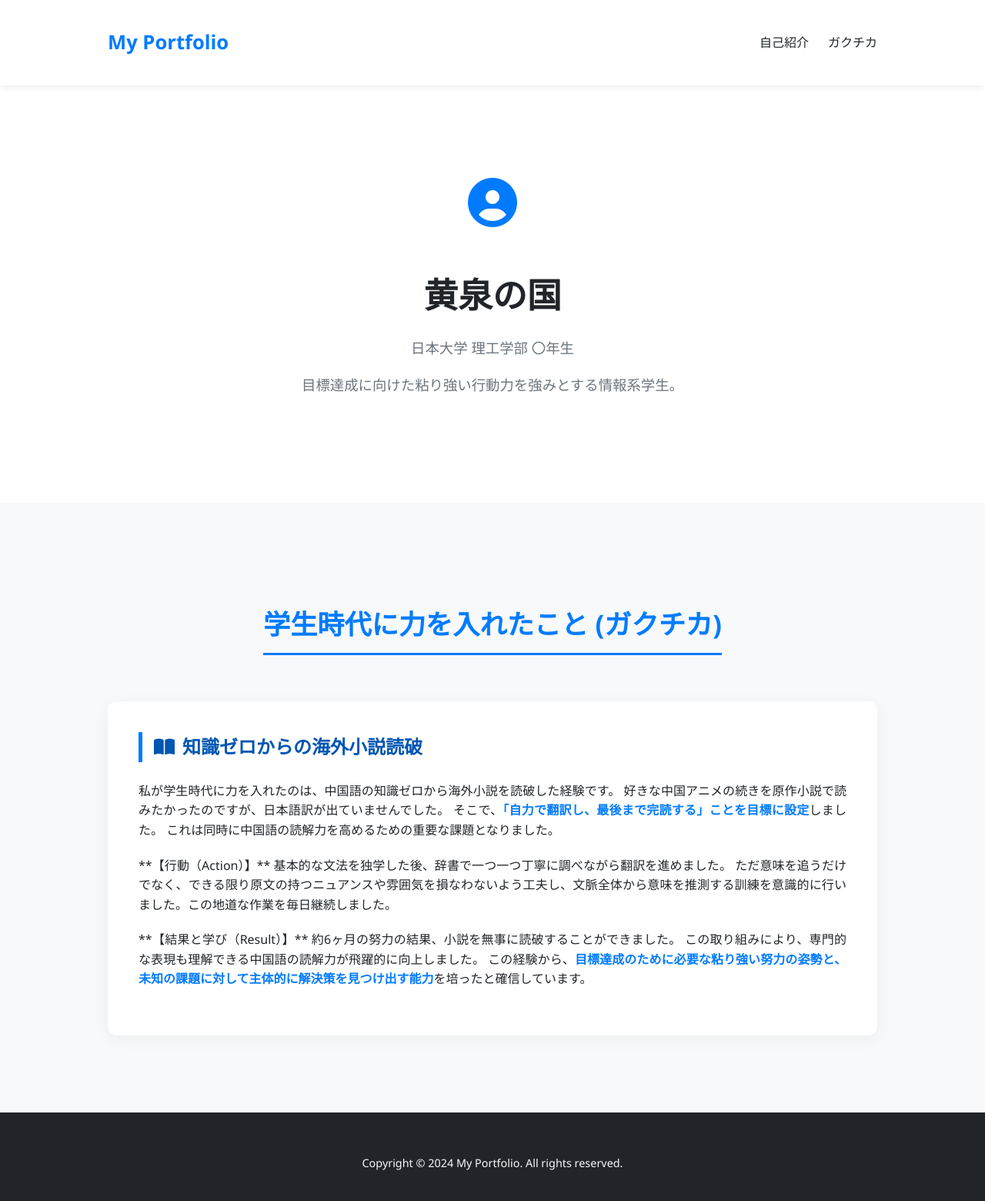
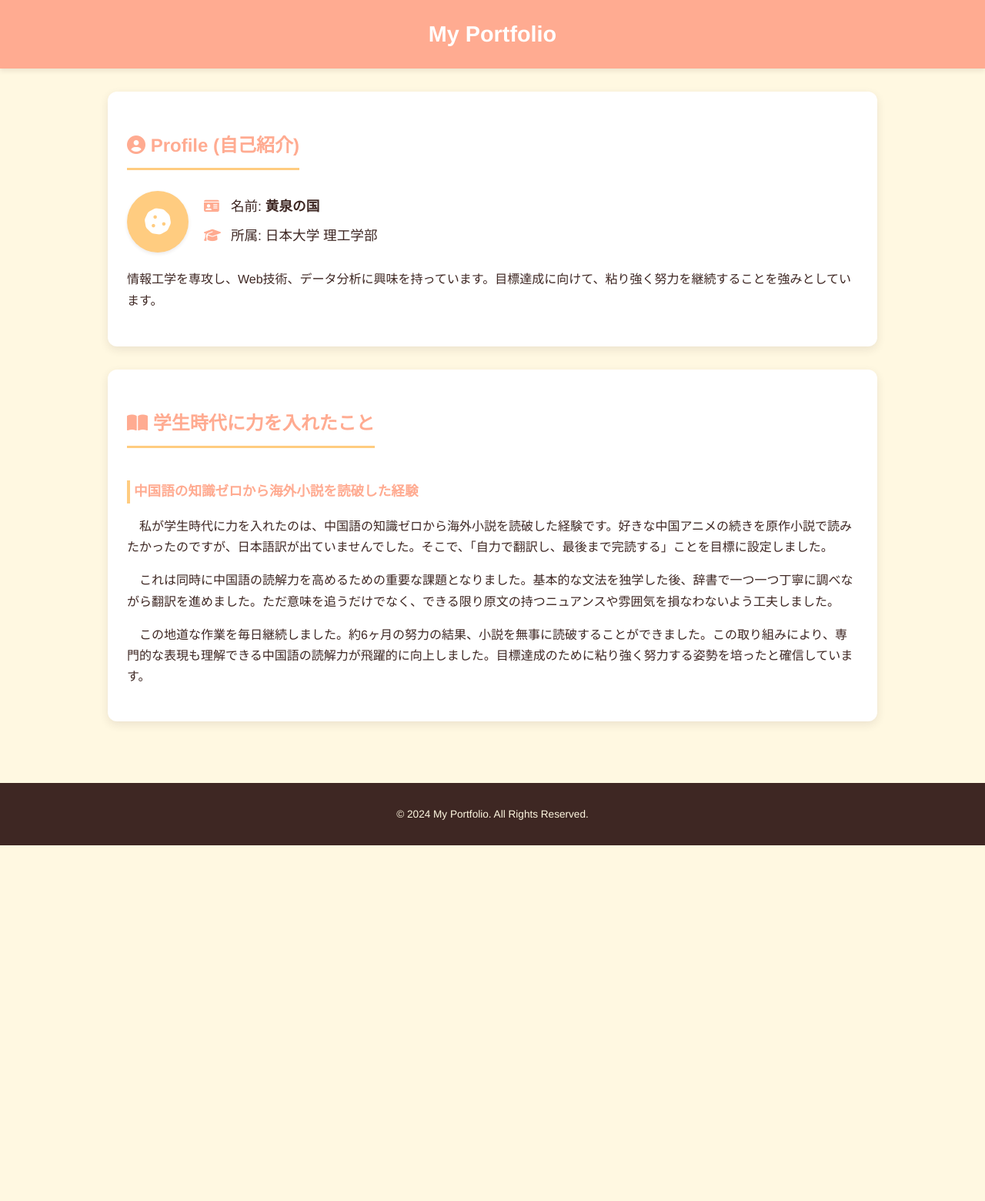
Before and after one commit to iyoritsbaki/portfolio, a plain HTML site: page index.html in a window 1280 px wide. Shown: the whole page at 77% size. After the commit the page ends 1098 px from the top, so only its background shows below. Drawn offline with Linux system fonts and the light colour scheme; a small style sheet from the web is missing.

Commit message:
index.html

```diff
--- a/index.html
+++ b/index.html
@@ -4,263 +4,244 @@
     <meta charset="UTF-8">
     <meta name="viewport" content="width=device-width, initial-scale=1.0">
     <title>My Portfolio - [黄泉の国]</title>
-    <!-- Font Awesome CDN for icons -->
-    <link rel="stylesheet" href="https://cdnjs.cloudflare.com/ajax/libs/font-awesome/6.4.0/css/all.min.css">
+    <!-- Font Awesome CDN for icons (External image file replacement) -->
+    <link rel="stylesheet" href="https://cdnjs.cloudflare.com/ajax/libs/font-awesome/6.4.0/css/all.min.css" xintegrity="sha512-iecdL6C/HqU28iM7b+g62H7oA60hTq5J/kR5tTzK4jA8n1zO/l2P/h3kG6vRj5V1/9lC8e4/w5m5I5R6t5D5V5" crossorigin="anonymous" referrerpolicy="no-referrer" />
     <style>
-        /* カラーパレットと基本設定 */
+        /*
+         * 技術要件4: 配色「おなかがすきそうなデザイン」（カスタード、ピーチ、ダークチョコレート）
+         */
         :root {
-            --primary-blue: #007BFF; /* メインカラー（青） */
-            --secondary-blue: #0056b3; /* ホバー用（濃い青） */
-            --text-dark: #212529;    /* テキスト（濃いグレー） */
-            --text-light: #6c757d;   /* サブテキスト（薄いグレー） */
-            --bg-light: #f8f9fa;     /* セクション背景（非常に薄いグレー） */
-            --bg-white: #ffffff;     /* 主要背景（白） */
-            --font-main: 'Segoe UI', 'Helvetica Neue', Arial, sans-serif;
+            --color-primary: #FFAB91; /* 淡いコーラルピンク/ピーチ (Accent) */
+            --color-secondary: #FFCC80; /* 淡いアプリコット/カスタード (Button/Highlight) */
+            --color-background: #FFF8E1; /* 非常に薄いクリーム (Main Background) */
+            --color-text: #3E2723; /* ダークチョコレート (Main Text) */
+            --color-light: #FFFFFF; /* 白 (Card Background) */
+            --color-shadow: rgba(62, 39, 35, 0.1); /* 影色 */
+            --font-family-main: "Helvetica Neue", "Arial", "Hiragino Kaku Gothic ProN", "Meiryo", sans-serif;
         }
 
-        /* 全体スタイル */
+        /* 技術要件3: レスポンシブデザインの基盤 */
         body {
-            font-family: var(--font-main);
-            color: var(--text-dark);
-            line-height: 1.6;
+            font-family: var(--font-family-main);
+            color: var(--color-text);
+            background-color: var(--color-background);
+            line-height: 1.7;
             margin: 0;
             padding: 0;
-            background-color: var(--bg-light);
-            scroll-behavior: smooth;
+            min-height: 100vh;
+            display: flex;
+            flex-direction: column;
         }
 
+        /* 全体のコンテナ */
         .container {
-            width: 90%;
+            width: 100%;
             max-width: 1000px;
             margin: 0 auto;
-            padding: 20px 0;
+            padding: 0 16px;
         }
 
-        /* ヘッダー/ナビゲーション */
+        /* 1. ヘッダー */
         header {
-            background-color: var(--bg-white);
-            box-shadow: 0 2px 10px rgba(0, 0, 0, 0.08);
+            background-color: var(--color-primary);
+            color: var(--color-light);
+            padding: 20px 0;
+            box-shadow: 0 3px 6px var(--color-shadow);
             position: sticky;
             top: 0;
             z-index: 100;
         }
 
-        nav {
-            display: flex;
-            justify-content: space-between;
-            align-items: center;
-            padding: 15px 0;
-        }
-
-        .logo {
-            font-size: 1.6rem;
-            font-weight: 700;
-            color: var(--primary-blue);
-            text-decoration: none;
-        }
-
-        nav ul {
-            list-style: none;
+        header h1 {
+            font-size: 1.8rem;
             margin: 0;
-            padding: 0;
-            display: flex;
-        }
-
-        nav ul li {
-            margin-left: 25px;
-        }
-
-        nav ul li a {
-            text-decoration: none;
-            color: var(--text-dark);
-            font-weight: 500;
-            transition: color 0.3s;
-        }
-
-        nav ul li a:hover {
-            color: var(--primary-blue);
-        }
-
-        /* セクション共通スタイル */
-        section {
-            padding: 80px 0;
-        }
-
-        .section-title {
-            text-align: center;
-            margin-bottom: 60px;
-            font-size: 2.2rem;
-            color: var(--primary-blue);
-            border-bottom: 3px solid var(--primary-blue);
-            display: inline-block;
-            padding-bottom: 10px;
-        }
-
-        /* 自己紹介セクション */
-        #introduction {
-            background-color: var(--bg-white);
-            padding-top: 100px;
-            padding-bottom: 100px;
             text-align: center;
         }
 
-        .profile-icon {
-            font-size: 4rem;
-            color: var(--primary-blue);
-            margin-bottom: 15px;
+        /* メインコンテンツエリア */
+        main {
+            flex-grow: 1;
+            padding-top: 30px;
+            padding-bottom: 50px;
         }
 
-        #introduction h1 {
-            font-size: 2.8rem;
-            margin-bottom: 5px;
-            color: var(--text-dark);
+        /* カードデザイン（セクション） */
+        .section-card {
+            background-color: var(--color-light);
+            padding: 30px 25px;
+            margin-bottom: 30px;
+            border-radius: 12px;
+            box-shadow: 0 4px 12px var(--color-shadow);
         }
 
-        #introduction p {
-            font-size: 1.15rem;
-            color: var(--text-light);
+        .section-card h2 {
+            font-size: 1.5rem;
+            color: var(--color-primary);
+            border-bottom: 3px solid var(--color-secondary);
+            padding-bottom: 8px;
+            margin-bottom: 25px;
+            display: inline-block; /* ピーチ色のライン幅をテキストに合わせる */
         }
 
-        /* ガクチカセクション */
-        #gacuchika {
-            background-color: var(--bg-light);
+        /* 2. 自己紹介セクション */
+        .profile-info {
+            display: flex;
+            align-items: center;
+            gap: 20px;
+            margin-bottom: 20px;
         }
 
-        .gacuchika-content {
-            background-color: var(--bg-white);
-            padding: 40px;
-            border-radius: 12px;
-            box-shadow: 0 5px 20px rgba(0, 0, 0, 0.05);
+        /* アイコンの代わりとなる色付きボックス（プロフィール画像代用） */
+        .profile-icon-box {
+            /* 技術要件2: 外部画像不使用のため、CSSボックスで代用 */
+            width: 80px;
+            height: 80px;
+            background-color: var(--color-secondary); /* カスタード色 */
+            border-radius: 50%; /* 丸形 */
+            display: flex;
+            justify-content: center;
+            align-items: center;
+            flex-shrink: 0;
+            box-shadow: 0 2px 4px var(--color-shadow);
         }
 
-        .gacuchika-content h3 {
-            font-size: 1.5rem;
-            color: var(--secondary-blue);
-            margin-top: 0;
-            border-left: 5px solid var(--primary-blue);
-            padding-left: 15px;
-            margin-bottom: 25px;
+        .profile-icon-box i {
+            color: var(--color-light);
+            font-size: 36px;
         }
 
-        .gacuchika-content p {
-            margin-bottom: 20px;
-            text-align: justify;
+        .info-detail p {
+            margin: 8px 0;
+            font-size: 1.1rem;
         }
 
-        .highlight {
-            font-weight: 700;
-            color: var(--primary-blue);
+        .info-detail i {
+            width: 20px; /* アイコンの幅を揃える */
+            margin-right: 10px;
+            color: var(--color-primary);
         }
 
-        /* フッター */
-        footer {
-            background-color: var(--text-dark);
-            color: var(--bg-light);
-            text-align: center;
-            padding: 20px 0;
-            font-size: 0.9rem;
+        /* 3. ガクチカセクション */
+        .gakuchika-summary {
+            font-size: 1.1rem;
+            font-weight: bold;
+            color: var(--color-primary);
+            margin-bottom: 15px;
+            padding-left: 5px;
+            border-left: 4px solid var(--color-secondary);
         }
 
-        /* レスポンシブデザイン（モバイル対応） */
-        @media (max-width: 768px) {
-            nav {
-                flex-direction: column;
+        .gakuchika-text p {
+            margin-bottom: 15px;
+            text-indent: 1em; /* 段落の始まりにインデント */
+        }
+
+        /* 4. フッター */
+        footer {
+            background-color: var(--color-text); /* ダークチョコレート色 */
+            color: var(--color-background);
+            text-align: center;
+            padding: 15px 0;
+            margin-top: auto; /* mainの下に固定 */
+            font-size: 0.85rem;
+        }
+
+        /*
+         * 技術要件3: レスポンシブデザインの調整（主にスマートフォン向け）
+         */
+        @media (max-width: 600px) {
+            header h1 {
+                font-size: 1.5rem;
             }
 
-            nav ul {
-                margin-top: 15px;
-                flex-wrap: wrap;
-                justify-content: center;
+            .section-card {
+                padding: 20px 15px;
+                margin-bottom: 20px;
             }
 
-            nav ul li {
-                margin: 5px 10px;
+            .section-card h2 {
+                font-size: 1.3rem;
+                margin-bottom: 20px;
             }
 
-            #introduction h1 {
-                font-size: 2rem;
+            /* スマホでプロフィールアイコンを上部に配置 */
+            .profile-info {
+                flex-direction: column;
+                align-items: flex-start;
+                gap: 15px;
             }
 
-            .section-title {
-                font-size: 1.8rem;
+            .profile-icon-box {
+                width: 70px;
+                height: 70px;
             }
 
-            section {
-                padding: 60px 0;
+            .profile-icon-box i {
+                font-size: 30px;
             }
 
-            .gacuchika-content {
-                padding: 25px;
+            .info-detail p {
+                font-size: 1rem;
+            }
+
+            .gakuchika-summary {
+                font-size: 1rem;
             }
         }
     </style>
 </head>
 <body>
 
-    <!-- ヘッダー -->
+    <!-- 1. ヘッダー -->
     <header>
         <div class="container">
-            <nav>
-                <a href="#introduction" class="logo">My Portfolio</a>
-                <ul>
-                    <li><a href="#introduction">自己紹介</a></li>
-                    <li><a href="#gacuchika">ガクチカ</a></li>
-                </ul>
-            </nav>
+            <h1>My Portfolio</h1>
         </div>
     </header>
 
     <main>
-        <!-- 自己紹介セクション -->
-        <section id="introduction">
-            <div class="container">
-                <!-- 外部画像不使用のためFontAwesomeアイコンで代用 -->
-                <i class="fas fa-user-circle profile-icon" aria-hidden="true"></i>
-                <h1>黄泉の国</h1>
-                <p>日本大学 理工学部 〇年生</p>
-                <p>目標達成に向けた粘り強い行動力を強みとする情報系学生。</p>
-            </div>
-        </section>
+        <div class="container">
 
-        <!-- ガクチカセクション -->
-        <section id="gacuchika">
-            <div class="container">
-                <div style="text-align: center;">
-                    <h2 class="section-title">学生時代に力を入れたこと (ガクチカ)</h2>
+            <!-- 2. 自己紹介セクション -->
+            <section id="profile" class="section-card">
+                <h2><i class="fa-solid fa-user-circle"></i> Profile (自己紹介)</h2>
+
+                <div class="profile-info">
+                    <!-- プロフィール画像代わりのCSSボックス -->
+                    <div class="profile-icon-box">
+                        <i class="fa-solid fa-cookie"></i>
+                    </div>
+                    <div class="info-detail">
+                        <p><i class="fa-solid fa-id-card"></i> 名前: <strong>黄泉の国</strong></p>
+                        <p><i class="fa-solid fa-graduation-cap"></i> 所属: 日本大学 理工学部</p>
+                    </div>
                 </div>
 
-                <div class="gacuchika-content">
-                    <h3><i class="fas fa-book-open" style="margin-right: 10px;"></i>知識ゼロからの海外小説読破</h3>
+                <p>情報工学を専攻し、Web技術、データ分析に興味を持っています。目標達成に向けて、粘り強く努力を継続することを強みとしています。</p>
+            </section>
 
-                    <p>
-                        私が学生時代に力を入れたのは、中国語の知識ゼロから海外小説を読破した経験です。
-                        好きな中国アニメの続きを原作小説で読みたかったのですが、日本語訳が出ていませんでした。
-                        そこで、<span class="highlight">「自力で翻訳し、最後まで完読する」ことを目標に設定</span>しました。
-                        これは同時に中国語の読解力を高めるための重要な課題となりました。
-                    </p>
+            <!-- 3. 学生時代に力を入れたこと（ガクチカ）セクション -->
+            <section id="gakuchika" class="section-card">
+                <h2><i class="fa-solid fa-book-open"></i> 学生時代に力を入れたこと</h2>
 
-                    <p>
-                        **【行動（Action）】**
-                        基本的な文法を独学した後、辞書で一つ一つ丁寧に調べながら翻訳を進めました。
-                        ただ意味を追うだけでなく、できる限り原文の持つニュアンスや雰囲気を損なわないよう工夫し、文脈全体から意味を推測する訓練を意識的に行いました。この地道な作業を毎日継続しました。
-                    </p>
+                <p class="gakuchika-summary">
+                    中国語の知識ゼロから海外小説を読破した経験
+                </p>
 
-                    <p>
-                        **【結果と学び（Result）】**
-                        約6ヶ月の努力の結果、小説を無事に読破することができました。
-                        この取り組みにより、専門的な表現も理解できる中国語の読解力が飛躍的に向上しました。
-                        この経験から、<span class="highlight">目標達成のために必要な粘り強い努力の姿勢と、未知の課題に対して主体的に解決策を見つけ出す能力</span>を培ったと確信しています。
-                    </p>
+                <div class="gakuchika-text">
+                    <p>私が学生時代に力を入れたのは、中国語の知識ゼロから海外小説を読破した経験です。好きな中国アニメの続きを原作小説で読みたかったのですが、日本語訳が出ていませんでした。そこで、「自力で翻訳し、最後まで完読する」ことを目標に設定しました。</p>
+
+                    <p>これは同時に中国語の読解力を高めるための重要な課題となりました。基本的な文法を独学した後、辞書で一つ一つ丁寧に調べながら翻訳を進めました。ただ意味を追うだけでなく、できる限り原文の持つニュアンスや雰囲気を損なわないよう工夫しました。</p>
+
+                    <p>この地道な作業を毎日継続しました。約6ヶ月の努力の結果、小説を無事に読破することができました。この取り組みにより、専門的な表現も理解できる中国語の読解力が飛躍的に向上しました。目標達成のために粘り強く努力する姿勢を培ったと確信しています。</p>
                 </div>
-            </div>
-        </section>
+            </section>
+        </div>
     </main>
 
-    <!-- フッター -->
+    <!-- 4. フッター -->
     <footer>
-        <div class="container">
-            <p>Copyright &copy; 2024 My Portfolio. All rights reserved.</p>
-        </div>
+        <p>&copy; 2024 My Portfolio. All Rights Reserved.</p>
     </footer>
 
 </body>
```
